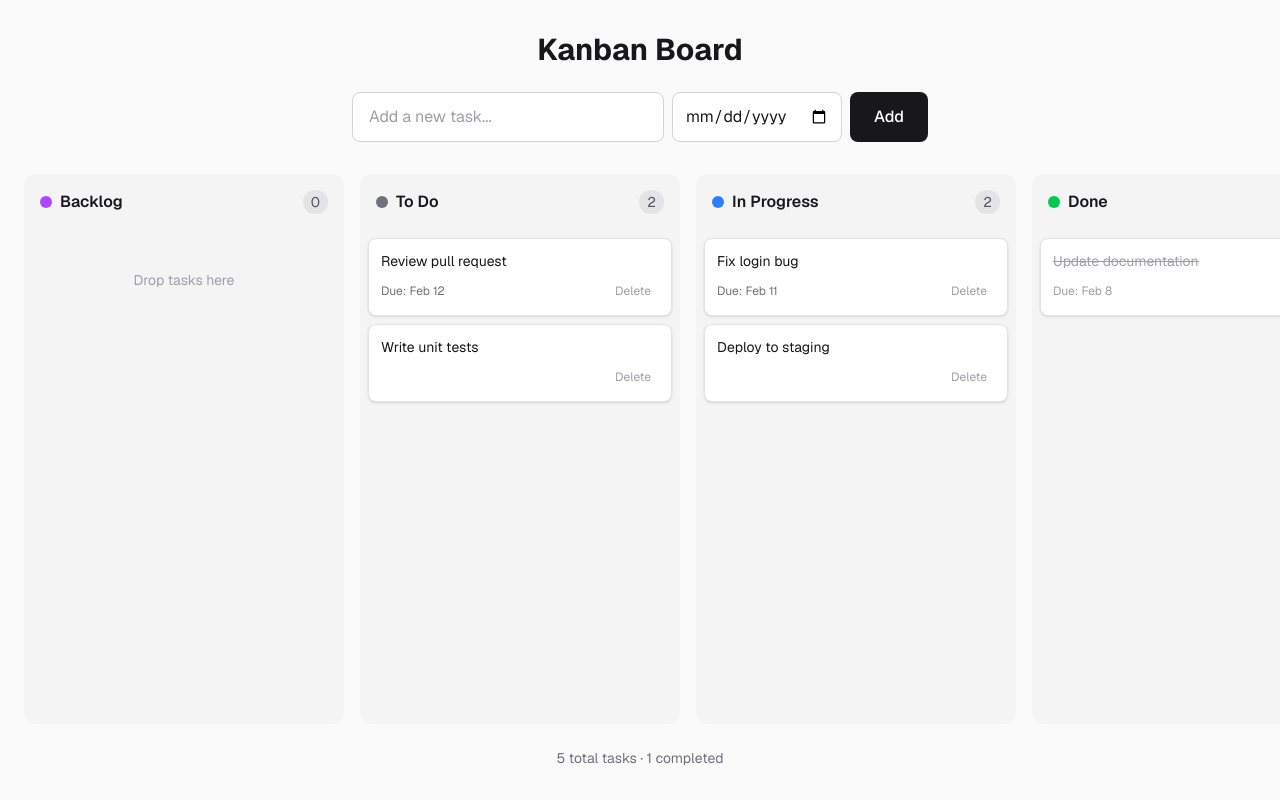
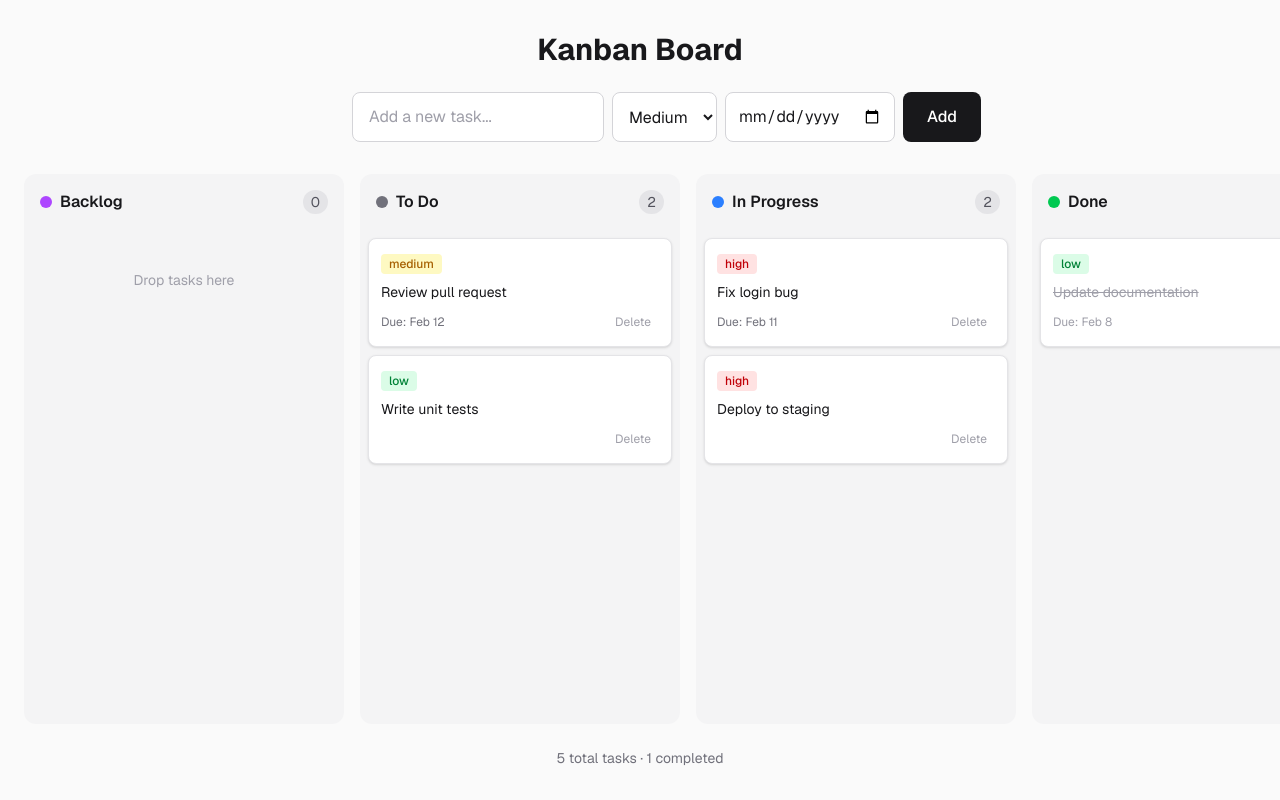
Before and after one commit to evisdren/test-app, a Next.js app: page / in a window 1280 px wide. Built offline with nearby package versions, Linux system fonts and the light colour scheme.

Commit message:
test bc
Entire-Checkpoint: 7ef617d1f317

```diff
--- a/app/page.tsx
+++ b/app/page.tsx
@@ -6,6 +6,7 @@ interface Todo {
   id: number;
   text: string;
   status: "backlog" | "todo" | "in-progress" | "done";
+  priority: "low" | "medium" | "high";
   dueDate?: string;
 }
 
@@ -23,6 +24,7 @@ export default function Home() {
   const [inputValue, setInputValue] = useState("");
   const [isLoaded, setIsLoaded] = useState(false);
   const [dueDate, setDueDate] = useState("");
+  const [priority, setPriority] = useState<"low" | "medium" | "high">("medium");
   const [draggedId, setDraggedId] = useState<number | null>(null);
   const [editingId, setEditingId] = useState<number | null>(null);
   const [editText, setEditText] = useState("");
@@ -33,11 +35,11 @@ export default function Home() {
       setTodos(JSON.parse(stored));
     } else {
       setTodos([
-        { id: 1, text: "Review pull request", status: "todo", dueDate: "2026-02-12" },
-        { id: 2, text: "Fix login bug", status: "in-progress", dueDate: "2026-02-11" },
-        { id: 3, text: "Write unit tests", status: "todo" },
-        { id: 4, text: "Update documentation", status: "done", dueDate: "2026-02-08" },
-        { id: 5, text: "Deploy to staging", status: "in-progress" },
+        { id: 1, text: "Review pull request", status: "todo", priority: "medium", dueDate: "2026-02-12" },
+        { id: 2, text: "Fix login bug", status: "in-progress", priority: "high", dueDate: "2026-02-11" },
+        { id: 3, text: "Write unit tests", status: "todo", priority: "low" },
+        { id: 4, text: "Update documentation", status: "done", priority: "low", dueDate: "2026-02-08" },
+        { id: 5, text: "Deploy to staging", status: "in-progress", priority: "high" },
       ]);
     }
     setIsLoaded(true);
@@ -57,11 +59,13 @@ export default function Home() {
         id: Date.now(),
         text: inputValue.trim(),
         status: "todo",
+        priority,
         dueDate: dueDate || undefined,
       },
     ]);
     setInputValue("");
     setDueDate("");
+    setPriority("medium");
   };
 
   const handleKeyDown = (e: React.KeyboardEvent) => {
@@ -145,6 +149,17 @@ export default function Home() {
     return todos.filter((todo) => todo.status === status);
   };
 
+  const getPriorityStyle = (priority: Todo["priority"]) => {
+    switch (priority) {
+      case "high":
+        return "bg-red-100 text-red-700 dark:bg-red-900/30 dark:text-red-400";
+      case "medium":
+        return "bg-yellow-100 text-yellow-700 dark:bg-yellow-900/30 dark:text-yellow-400";
+      case "low":
+        return "bg-green-100 text-green-700 dark:bg-green-900/30 dark:text-green-400";
+    }
+  };
+
   return (
     <div className="flex min-h-screen flex-col bg-zinc-50 py-8 font-sans dark:bg-zinc-900">
       <header className="px-6">
@@ -161,6 +176,15 @@ export default function Home() {
             placeholder="Add a new task..."
             className="flex-1 rounded-lg border border-zinc-300 bg-white px-4 py-3 text-zinc-900 placeholder-zinc-400 focus:border-zinc-500 focus:outline-none dark:border-zinc-600 dark:bg-zinc-800 dark:text-zinc-50 dark:placeholder-zinc-500"
           />
+          <select
+            value={priority}
+            onChange={(e) => setPriority(e.target.value as Todo["priority"])}
+            className="rounded-lg border border-zinc-300 bg-white px-3 py-3 text-zinc-900 focus:border-zinc-500 focus:outline-none dark:border-zinc-600 dark:bg-zinc-800 dark:text-zinc-50"
+          >
+            <option value="low">Low</option>
+            <option value="medium">Medium</option>
+            <option value="high">High</option>
+          </select>
           <input
             type="date"
             value={dueDate}
@@ -205,6 +229,13 @@ export default function Home() {
                     draggedId === todo.id ? "opacity-50" : ""
                   }`}
                 >
+                  <span
+                    className={`mb-2 inline-block rounded px-2 py-0.5 text-xs font-medium ${getPriorityStyle(
+                      todo.priority
+                    )}`}
+                  >
+                    {todo.priority}
+                  </span>
                   {editingId === todo.id ? (
                     <input
                       type="text"
```
